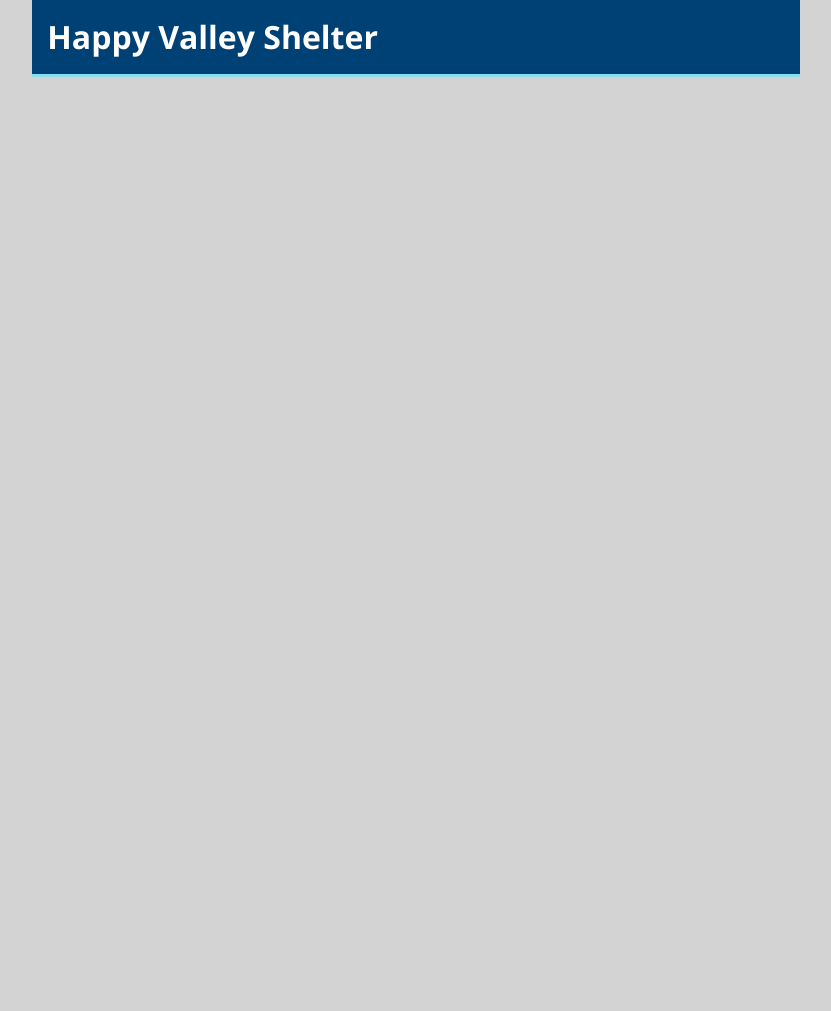
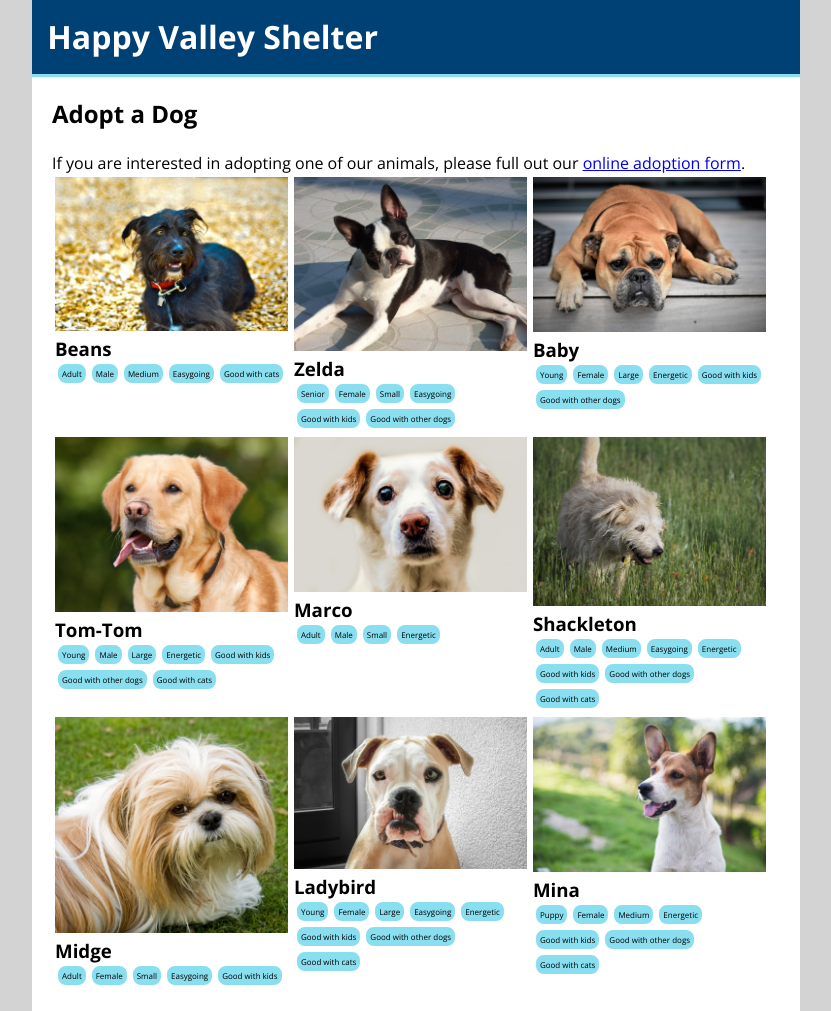
Before and after one commit to capelhoworth/dog-adoption-2, a plain HTML site: page index.html in a window 1280 px wide. Shown: the whole page, without its empty margins (224-1055 px from the left). Before the commit the page ends 800 px from the top, so only its background shows below. Drawn offline with nearby package versions, Linux system fonts and the light colour scheme.

Commit message:
finished adding images, names, and traits

```diff
--- a/index.css
+++ b/index.css
@@ -6,11 +6,47 @@
 html {
   margin: 0% 20%;
   background-color: lightgray;
+  font-family: Open Sans, Oswald;
 }
-.header {
-  font-family: Open Sans, Oswald;
+#main {
+  background-color: white;
+}
+#header {
   padding: 2%;
   color: white;
   background-color: #004175;
   border-bottom: 3px solid #89deef;
 }
+
+#top {
+  padding: 20px;
+}
+
+#dog-container {
+  display: flex;
+  flex-wrap: wrap;
+}
+
+.dog-card {
+  width: 32%;
+  padding: 3px;
+}
+
+img {
+  max-width: 100%;
+}
+
+.traits {
+  font-family: Open sans;
+  display: flex;
+  flex-wrap: wrap;
+}
+
+.traits > span {
+  border: 3px solid #89deef;
+  background-color: #89deef;
+  border-radius: 1em;
+  font-size: 50%;
+  margin: 3px;
+  padding: 1px;
+}
--- a/index.html
+++ b/index.html
@@ -11,9 +11,135 @@
     <title>Happy Valley Doogies</title>
   </head>
   <body>
-    <div class="main">
-      <div class="header">
+    <div id="main">
+      <div id="header">
         <h1>Happy Valley Shelter</h1>
+      </div>
+      <div id="top">
+        <h2>Adopt a Dog</h2>
+        <br />
+        <p>
+          If you are interested in adopting one of our animals, please full out
+          our <a href="#">online adoption form</a>.
+        </p>
+        <div id="dog-container">
+          <div class="dog-card">
+            <img src="starter_files/images/beans.jpg" alt="Good Ole Beans" />
+            <h3 class="name">Beans</h3>
+            <div class="traits">
+              <span> Adult </span>
+              <span> Male </span>
+              <span> Medium </span>
+              <span> Easygoing </span>
+              <span> Good with cats </span>
+            </div>
+          </div>
+          <div class="dog-card">
+            <img
+              src="starter_files/images/boston-terrier.jpg"
+              alt=" boston-terrier"
+            />
+            <h3 class="name">Zelda</h3>
+            <div class="traits">
+              <span> Senior </span>
+              <span> Female </span>
+              <span> Small </span>
+              <span> Easygoing </span>
+              <span> Good with kids </span>
+              <span> Good with other dogs </span>
+            </div>
+          </div>
+          <div class="dog-card">
+            <img src="starter_files/images/boxer.jpg" alt="little-boxer" />
+            <h3 class="names">Baby</h3>
+            <div class="traits">
+              <span> Young </span>
+              <span> Female </span>
+              <span> Large </span>
+              <span> Energetic </span>
+              <span> Good with kids </span>
+              <span> Good with other dogs </span>
+            </div>
+          </div>
+          <div class="dog-card">
+            <img src="starter_files/images/golden-lab.jpg" alt="golden lab" />
+            <h3 class="names">Tom-Tom</h3>
+            <div class="traits">
+              <span> Young </span>
+              <span> Male </span>
+              <span> Large </span>
+              <span> Energetic </span>
+              <span> Good with kids </span>
+              <span> Good with other dogs </span>
+              <span> Good with cats </span>
+            </div>
+          </div>
+          <div class="dog-card">
+            <img src="starter_files/images/little-dog.jpg" alt="little dog" />
+            <h3 class="names">Marco</h3>
+            <div class="traits">
+              <span> Adult </span>
+              <span> Male </span>
+              <span> Small </span>
+              <span> Energetic </span>
+            </div>
+          </div>
+          <div class="dog-card">
+            <img src="starter_files/images/old-shaggy.jpg" alt="shaggy dog" />
+            <h3 class="names">Shackleton</h3>
+            <div class="traits">
+              <span> Adult </span>
+              <span> Male </span>
+              <span> Medium </span>
+              <span> Easygoing </span>
+              <span> Energetic </span>
+              <span> Good with kids </span>
+              <span> Good with other dogs </span>
+              <span> Good with cats </span>
+            </div>
+          </div>
+          <div class="dog-card">
+            <img src="starter_files/images/shih-tzu.jpg" alt="shih-tzu" />
+            <h3 class="names">Midge</h3>
+            <div class="traits">
+              <span> Adult </span>
+              <span> Female </span>
+              <span> Small </span>
+              <span> Easygoing </span>
+              <span> Good with kids </span>
+            </div>
+          </div>
+          <div class="dog-card">
+            <img
+              src="starter_files/images/young-bulldog.jpg"
+              alt="young-bulldog"
+            />
+            <h3 class="names">Ladybird</h3>
+            <div class="traits">
+              <span> Young </span>
+              <span> Female </span>
+              <span> Large </span>
+              <span> Easygoing </span>
+              <span> Energetic </span>
+              <span> Good with kids </span>
+              <span> Good with other dogs </span>
+              <span> Good with cats </span>
+            </div>
+          </div>
+          <div class="dog-card">
+            <img src="starter_files/images/young-peppy.jpg" alt="young-puppy" />
+            <h3 class="names">Mina</h3>
+            <div class="traits">
+              <span> Puppy </span>
+              <span> Female </span>
+              <span> Medium </span>
+              <span> Energetic </span>
+              <span> Good with kids </span>
+              <span> Good with other dogs </span>
+              <span> Good with cats </span>
+            </div>
+          </div>
+        </div>
       </div>
     </div>
   </body>
```
